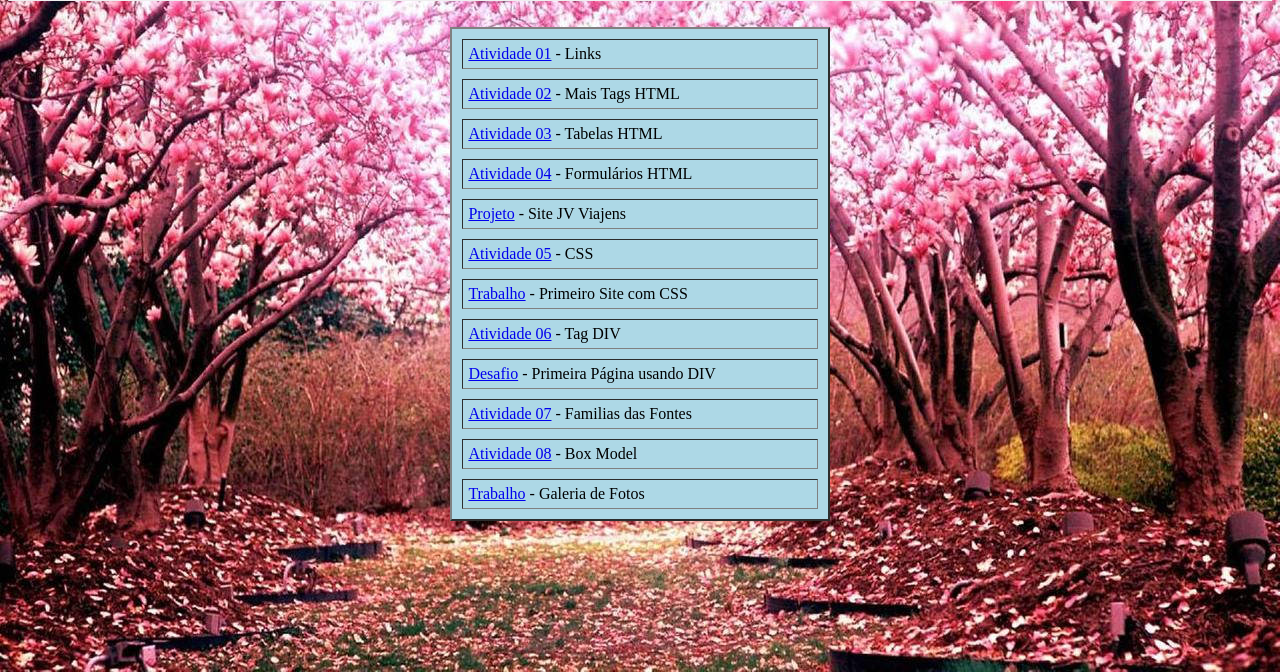
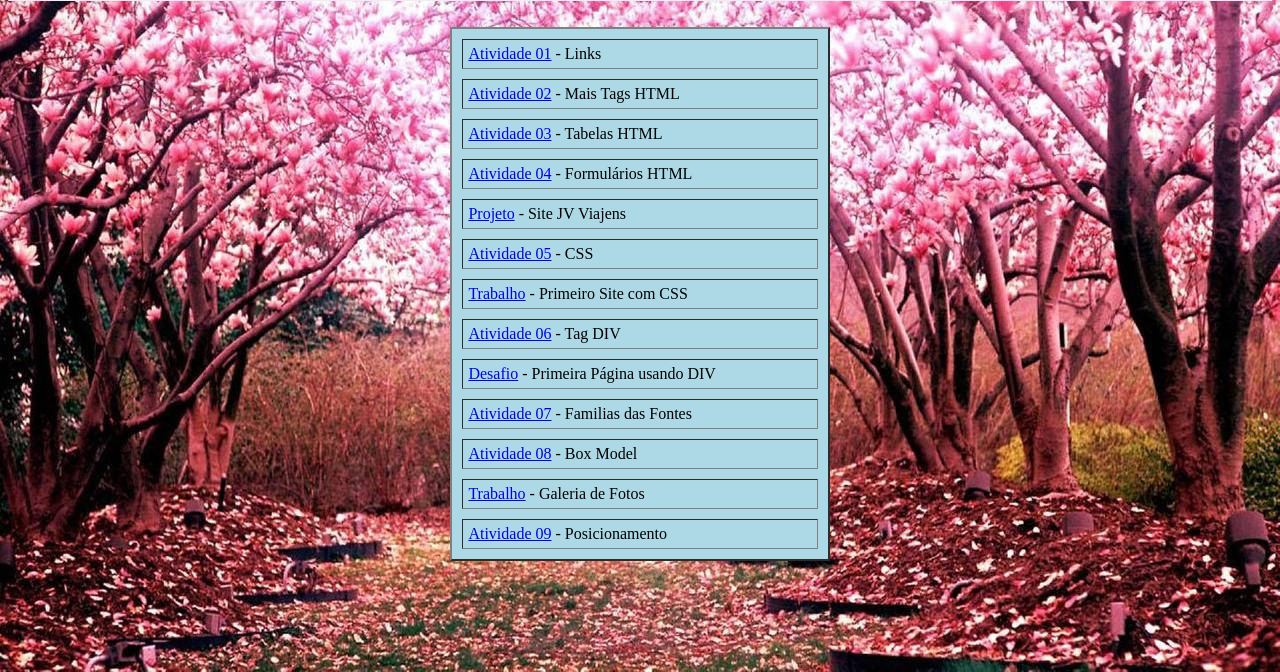
Before and after one commit to Perola16/ppc-Escola, a plain HTML site: page index.html in a window 1280 px wide. Shown: the part 128-800 px from the top of the page. Drawn offline with Linux system fonts and the light colour scheme.

Commit message:
Update index.html

```diff
--- a/index.html
+++ b/index.html
@@ -50,6 +50,9 @@
         <tr>
             <td><a href="Galeria de Fotos">Trabalho</a> - Galeria de Fotos</td>
         </tr>
+        <tr>
+            <td><a href="09">Atividade 09</a> - Posicionamento</td>
+        </tr>
     </table>
 </body>
 </html>
```
